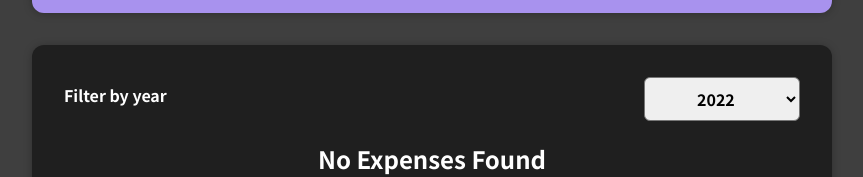
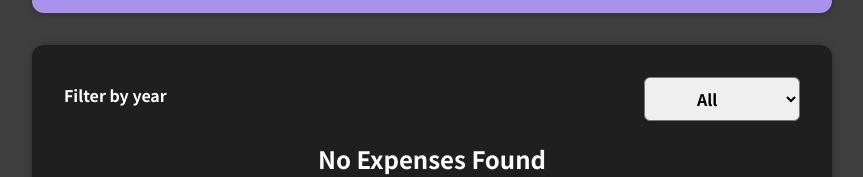
Before and after one commit to Killer-Amaan-Ali/React-Expenses, a React (Create React App) app: page / in a window 1280 px wide. Shown: the part 291-468 px from the top of the page, without its empty margins (208-1071 px from the left). Built offline with nearby package versions, Linux system fonts and the light colour scheme.

Commit message:
working on it...

```diff
--- a/src/components/Expenses/Expenses.js
+++ b/src/components/Expenses/Expenses.js
@@ -6,7 +6,7 @@ import './Expenses.css'
 import ExpensesList from './ExpensesList'
 
 const Expenses = (props) => {
-	const [filteredYear, setFilteredYear] = useState('2022')
+	const [filteredYear, setFilteredYear] = useState('All')
 	const filterChangeHandler = (selectedYear) => {
 		// console.log(selectedYear)
 		setFilteredYear(selectedYear)
```
